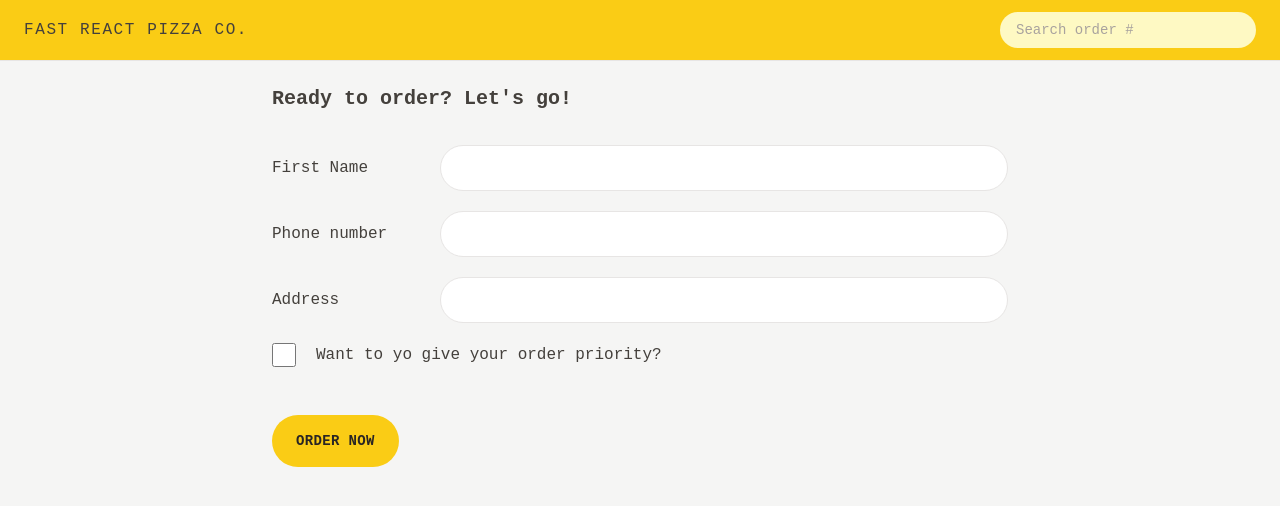
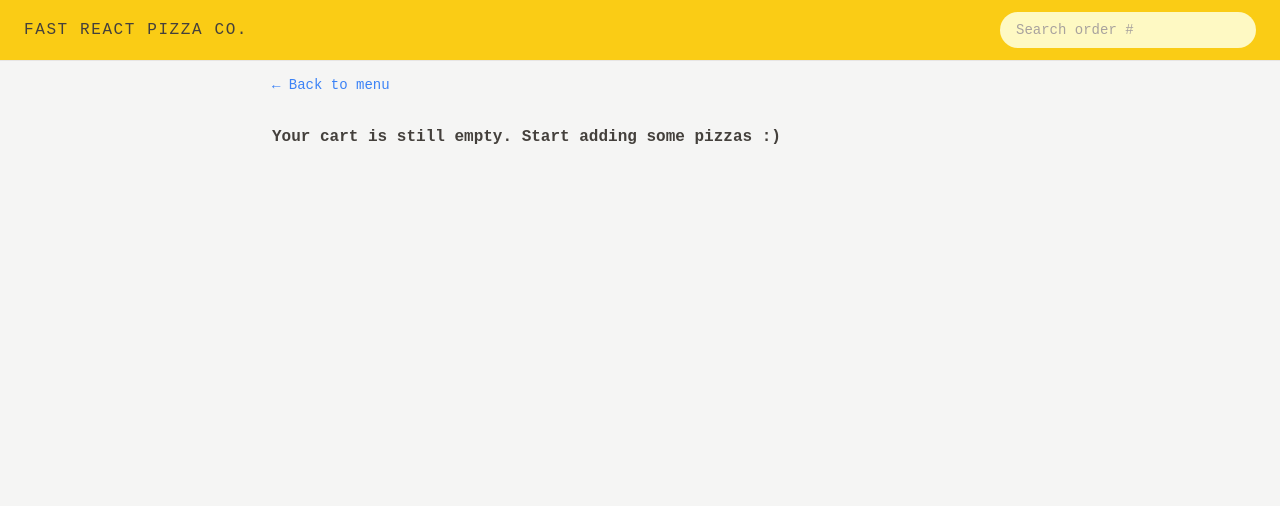
Before and after one commit to SenseiZarkoDukic/fast-react-pizza, a React (Vite) app: page /order/new in a window 1280 px wide. Shown: the top 506 px of the page. Built offline with nearby package versions, Linux system fonts and the light colour scheme.

Commit message:
With useSelector and function getCart get cart value in CreateOrder component

```diff
--- a/src/features/order/CreateOrder.jsx
+++ b/src/features/order/CreateOrder.jsx
@@ -3,6 +3,8 @@ import { Form, redirect, useActionData, useNavigation } from 'react-router-dom';
 import { createOrder } from '../../services/apiRestaurant';
 import Button from '../../ui/Button';
 import { useSelector } from 'react-redux';
+import { getCart } from '../cart/cartSlice';
+import EmptyCart from '../cart/EmptyCart';
 
 // https://uibakery.io/regex-library/phone-number
 const isValidPhone = (str) =>
@@ -42,7 +44,8 @@ function CreateOrder() {
   const formErrors = useActionData();
 
   // const [withPriority, setWithPriority] = useState(false);
-  const cart = fakeCart;
+  const cart = useSelector(getCart);
+  if (!cart.length) return <EmptyCart />;
 
   return (
     <div className="px-4 py-6">
```
